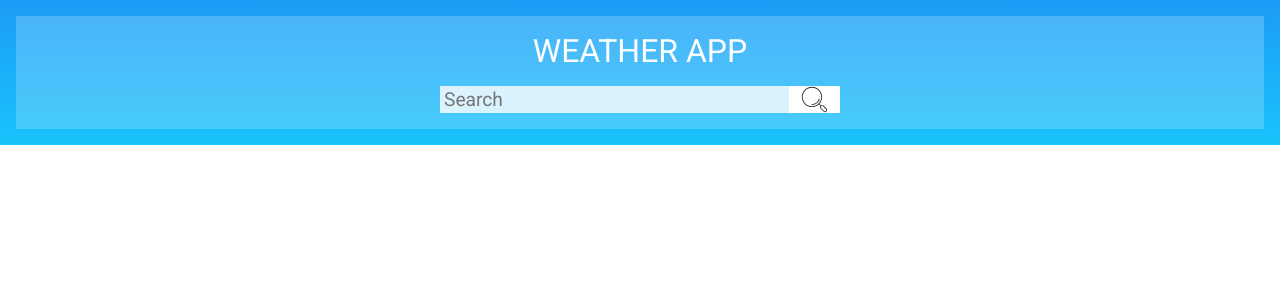
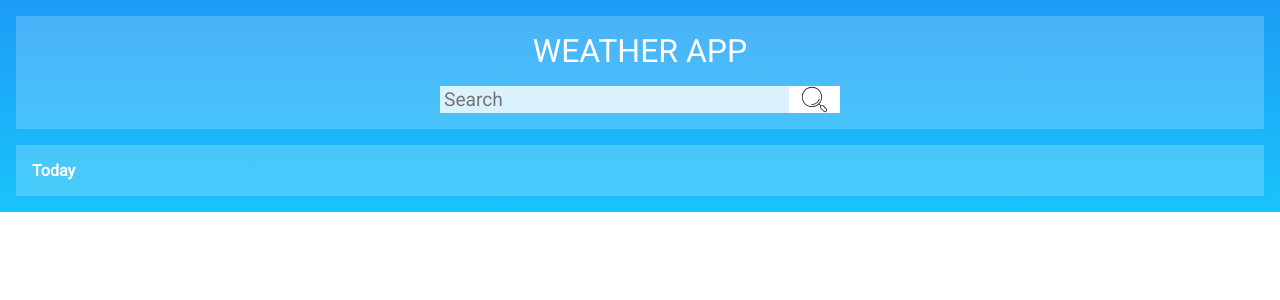
Before and after one commit to JakubZ97/weatherapp, a React (Create React App) app: page / in a window 1280 px wide. Shown: the top 300 px of the page. Built offline with nearby package versions, Linux system fonts and the light colour scheme.

Commit message:
added the Section element

```diff
--- a/src/App.js
+++ b/src/App.js
@@ -1,9 +1,12 @@
 import './App.scss'
 import Header from './components/Header';
+import Section from './components/Section';
+//import Today from './components/Today';
 import { useState } from 'react';
 
 function App() {
   const API_KEY = 'DPYN64R6MPM64Z3MW8W78EGEM'
+  const [today, setToday] = useState()
   const [data, setData] = useState()
   const [statusCode, setStatusCode] = useState()
 
@@ -11,10 +14,14 @@ function App() {
     <div className="App">
       <Header
         API_KEY = { API_KEY }
+        setToday = { setToday }
         setData = { setData }
         setStatusCode = { setStatusCode }
       />
-
+      <Section
+        title={ 'Today' }
+        //component={ <Today/> }
+      />
     </div>
   );
 }
--- a/src/App.scss
+++ b/src/App.scss
@@ -1,6 +1,7 @@
 @use 'sassStyles/globals/reset';
 @use 'sassStyles/header';
 @use 'sassStyles/form';
+@use 'sassStyles/section';
 @import 'sassStyles/globals/variables';
 
 body {
--- /dev/null
+++ b/src/components/Section.js
@@ -0,0 +1,12 @@
+import React from 'react'
+
+function Section({ title, component }) {
+  return (
+    <section>
+        <h2>{ title }</h2>
+        { component }
+    </section>
+  )
+}
+
+export default Section
--- /dev/null
+++ b/src/sassStyles/_section.scss
@@ -0,0 +1,11 @@
+@import './globals/variables';
+
+section {
+    @include containerStyle;
+
+    margin-top: 1rem;
+
+    h2 {
+        font-size: 1rem;
+    }
+}
--- a/src/sassStyles/globals/_variables.scss
+++ b/src/sassStyles/globals/_variables.scss
@@ -6,3 +6,9 @@ $form-font-size-mobile: 1.2rem;
 @mixin formBGColor ($opacity: 1) {
     background-color: rgba(255, 255, 255, $opacity);
 }
+
+@mixin containerStyle {
+    padding: 1rem;
+    color: $font-color;
+    background-color: rgba(255, 255, 255, .2);
+}
```
